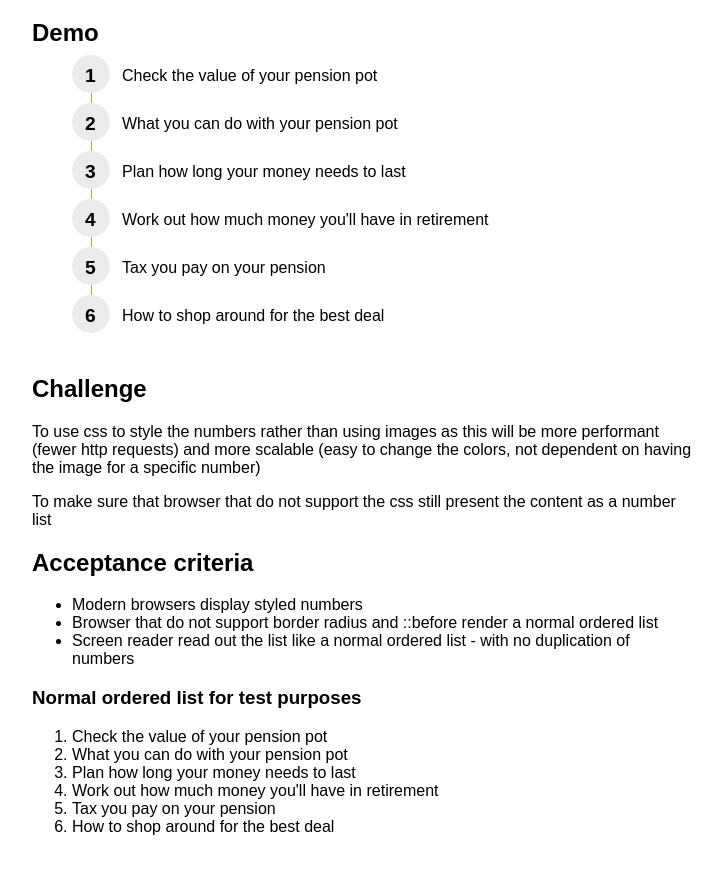
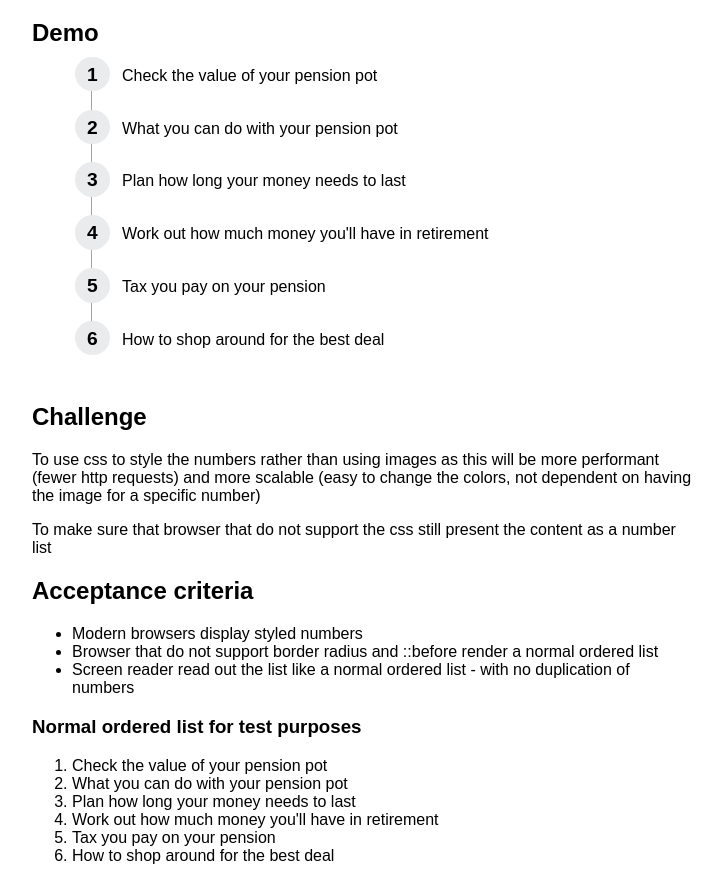
Before and after one commit to aduggin/inclusive-frontend, a website: page app/list-styled-numbers.html in a window 1280 px wide. Shown: the part 61-942 px from the top of the page, without its empty margins (278-1000 px from the left). Before the commit the page ends 913 px from the top, so only its background shows below. Drawn offline with nearby package versions, Linux system fonts and the light colour scheme; files that its build step writes are made by us from their sources.

Commit message:
Update styles for list with styled numbers

```diff
--- a/app/sass/components/_list-styled-numbers.scss
+++ b/app/sass/components/_list-styled-numbers.scss
@@ -5,7 +5,7 @@
     position: relative;
 
     list-style: none;
-    min-height: 3em;
+    min-height: 3.3em;
 
     margin-left: 19px;
     border-left: 1px solid #97c033;
@@ -24,14 +24,15 @@
     font-weight: bold;
 
     box-sizing: border-box;
-    width: 2.0em;
-    height: 2.0em;
-    border-radius: 2.0em;
-    padding: 10px 13px 0 13px;
+    width: 1.8em;
+    height: 1.8em;
+    line-height: 1.8em;
+    border-radius: 1.8em;
+    padding: 1px 0 0 12px;
 
     position: absolute;
-    top: -12px;
-    left: -20px;
+    top: -10px;
+    left: -17px;
 
     color: #000;
     background: #e9ebec;
```
